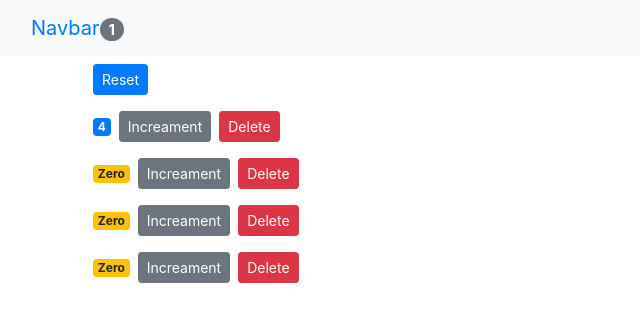
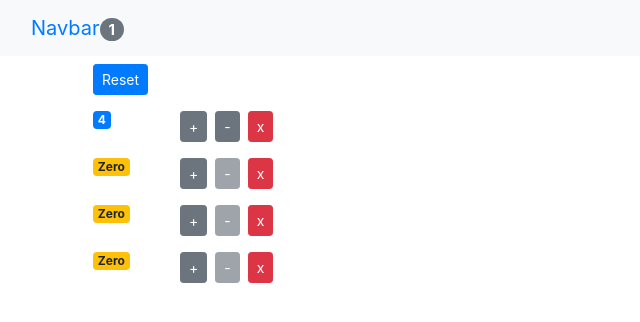
Before and after one commit to DulanjaliSenarathna/counter-app, a React (Create React App) app: page / in a window 1280 px wide. Shown: the top 322 px of the page, without its empty margins (0-640 px from the left). Built offline with nearby package versions, Linux system fonts and the light colour scheme.

Commit message:
Decrement Button

```diff
--- a/src/App.js
+++ b/src/App.js
@@ -34,6 +34,16 @@
     this.setState({counters});
  };
 
+ handleDecrement = counter =>{
+  //create a new counters array and give it to the setState method
+  const counters = [...this.state.counters];//cloning counters array to new counter array
+  const index = counters.indexOf(counter);
+  counters[index] = {...counter};//clone the parameter of the handleIncrement function
+  counters[index].value--;
+  console.log(this.state.counters[0]);
+  this.setState({counters});
+};
+
  handleReset = () =>{
     const counters =  this.state.counters.map( c => {
        c.value = 0;
@@ -59,6 +69,7 @@
       onReset={this.handleReset}
       onIncrement={this.handleIncrement}
       onDelete={this.handleDelete}
+      onDecrement = {this.handleDecrement}
       />
     </main>
     </>
--- a/src/components/counter.jsx
+++ b/src/components/counter.jsx
@@ -23,11 +23,18 @@
         //console.log('props',this.props);//props = properties/attributes of this element (Counter)
         console.log('counter rendered');
         return (
-        <div>
-            <span className={this.getBadgeClasses()}>{this.formatCount()}</span>
-            <button onClick={()=> this.props.onIncrement(this.props.counter)} className='btn btn-secondary btn-sm'>Increament</button>
-            <button onClick={() => this.props.onDelete(this.props.counter.id)} className='btn btn-danger btn-sm m-2'>Delete</button>
-        </div>
+        <div className='row'>
+
+            <div className='col-1'>
+            <span  className={this.getBadgeClasses()}>{this.formatCount()}</span>
+            </div>
+            <div className='col'>
+            <button onClick={()=> this.props.onIncrement(this.props.counter)} className='btn btn-secondary btn-sm '>+</button>
+            <button onClick={()=> this.props.onDecrement(this.props.counter)} className='btn btn-secondary btn-sm m-2' disabled={this.props.counter.value ===0 ? 'disabled' : ''}>-</button>
+            <button onClick={() => this.props.onDelete(this.props.counter.id)} className='btn btn-danger btn-sm '>x</button>
+
+            </div>
+                </div>
         ) ;//jsx expression
         //line 19 - in js , true && 'some text' => output is => some text , reason for that js converts string to truthy or falsy value and compare it with first value
     }
--- a/src/components/counters.jsx
+++ b/src/components/counters.jsx
@@ -7,7 +7,7 @@
 
         console.log('counters rendered');
 
-        const {onReset, counters, onDelete, onIncrement} = this.props;//destructuring
+        const {onReset, counters, onDelete, onIncrement,onDecrement} = this.props;//destructuring
         return (
 
         <div>
@@ -19,6 +19,7 @@
            key={counter.id}
            onDelete={onDelete}
            onIncrement ={onIncrement}
+           onDecrement = {onDecrement}
           // value={counter.value}  instead of adding separate props, it's easy to add counter object. then we can access all prperties inside it
           // selected={counter.selected}
           counter={counter}
```
